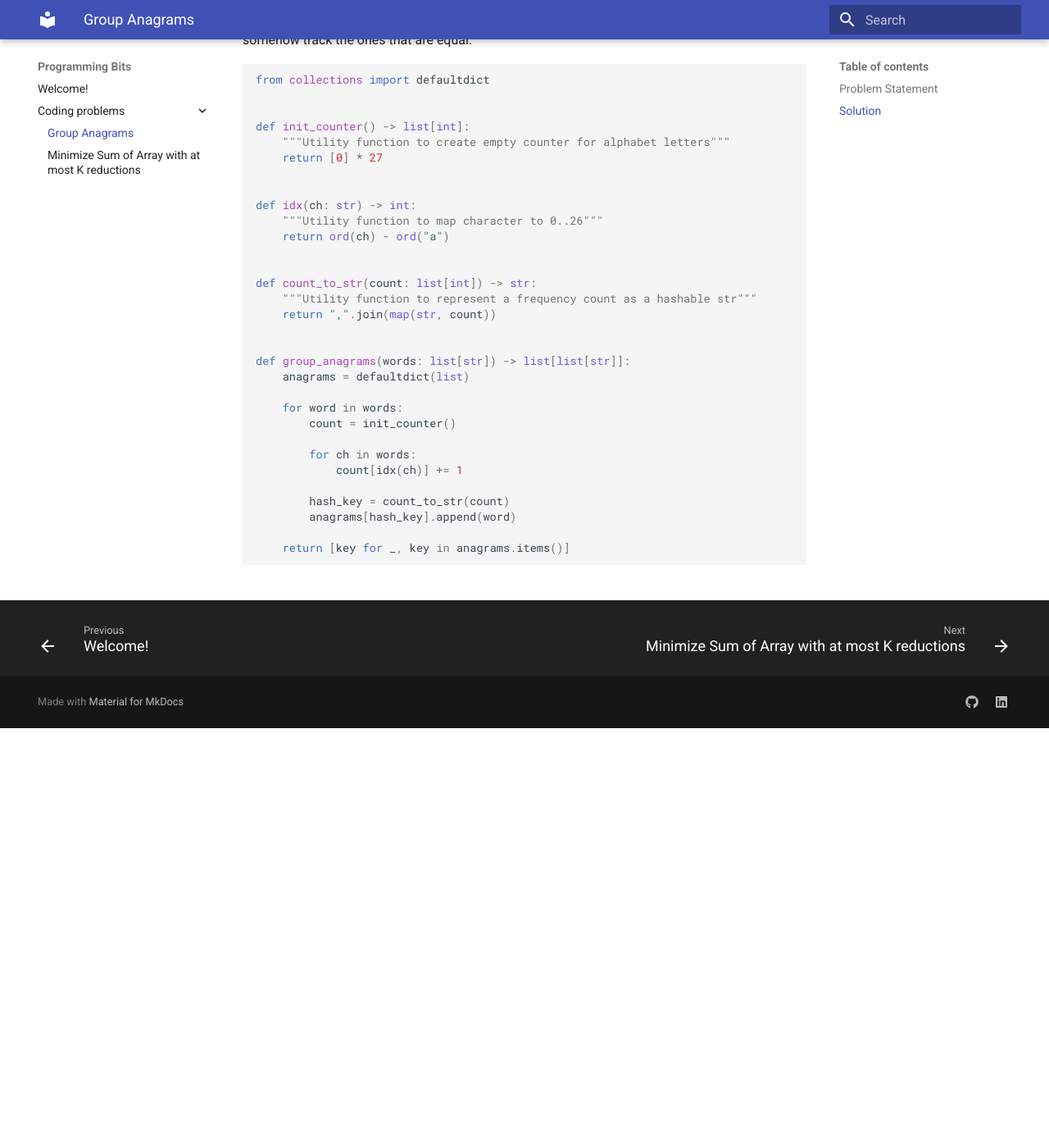
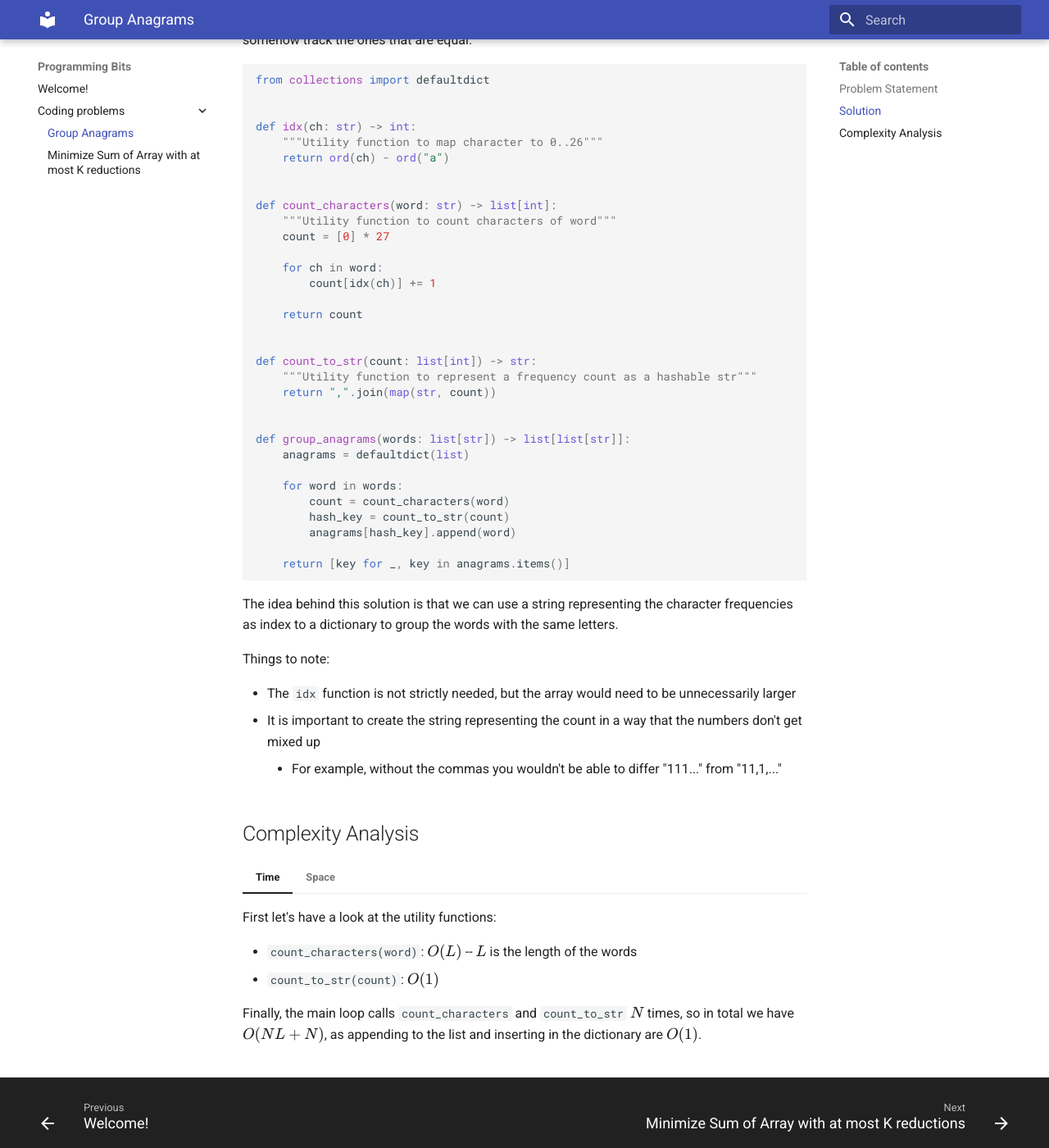
Before and after one commit to viagostini/viagostini.github.io, an MkDocs documentation site: the page built from docs/coding_problems/group_anagrams.md, in a window 1280 px wide and 1400 px high, scrolled down 512 px. Shown: the whole window at 82% size. Built offline with MkDocs 1.6.1 and Material for MkDocs 9.7.7, drawn with Linux system fonts in a browser that asks for light colours.

Commit message:
update: group anagrams

````diff
--- a/docs/coding_problems/group_anagrams.md
+++ b/docs/coding_problems/group_anagrams.md
@@ -13,14 +13,19 @@ The words that should be on the same group are the words that have the same freq
 from collections import defaultdict
 
 
-def init_counter() -> list[int]:
-    """Utility function to create empty counter for alphabet letters"""
-    return [0] * 27
-
-
 def idx(ch: str) -> int:
     """Utility function to map character to 0..26"""
     return ord(ch) - ord("a")
+
+
+def count_characters(word: str) -> list[int]:
+    """Utility function to count characters of word"""
+    count = [0] * 27
+
+    for ch in word:
+        count[idx(ch)] += 1
+
+    return count
 
 
 def count_to_str(count: list[int]) -> str:
@@ -32,13 +37,31 @@ def group_anagrams(words: list[str]) -> list[list[str]]:
     anagrams = defaultdict(list)
 
     for word in words:
-        count = init_counter()
-
-        for ch in words:
-            count[idx(ch)] += 1
-
+        count = count_characters(word)
         hash_key = count_to_str(count)
         anagrams[hash_key].append(word)
 
     return [key for _, key in anagrams.items()]
 ```
+The idea behind this solution is that we can use a string representing the character frequencies as index to a dictionary
+to group the words with the same letters.
+
+Things to note:
+
+ * The `idx` function is not strictly needed, but the array would need to be unnecessarily larger
+ * It is important to create the string representing the count in a way that the numbers don't get mixed up
+    * For example, without the commas you wouldn't be able to differ "111..." from "11,1,..."
+
+## Complexity Analysis
+=== "Time"
+    First let's have a look at the utility functions:
+
+    * `count_characters(word)`: $O(L)$ -- $L$ is the length of the words
+    * `count_to_str(count)`: $O(1)$
+
+    Finally, the main loop calls `count_characters` and `count_to_str` $N$ times, so in total we have $O(NL + N)$, as
+    appending to the list and inserting in the dictionary are $O(1)$.
+
+=== "Space"
+    Here we only keep an array of size 27 and a dictionary which will hold the $N$ words in at most $N$ keys. Therefore, we have $O(N)$
+    space complexity.
````
